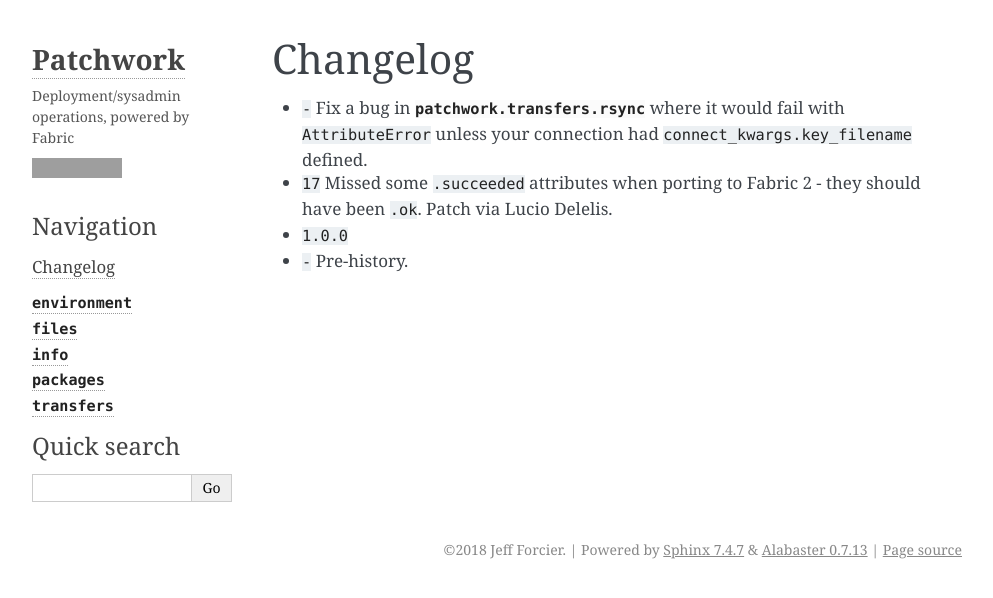
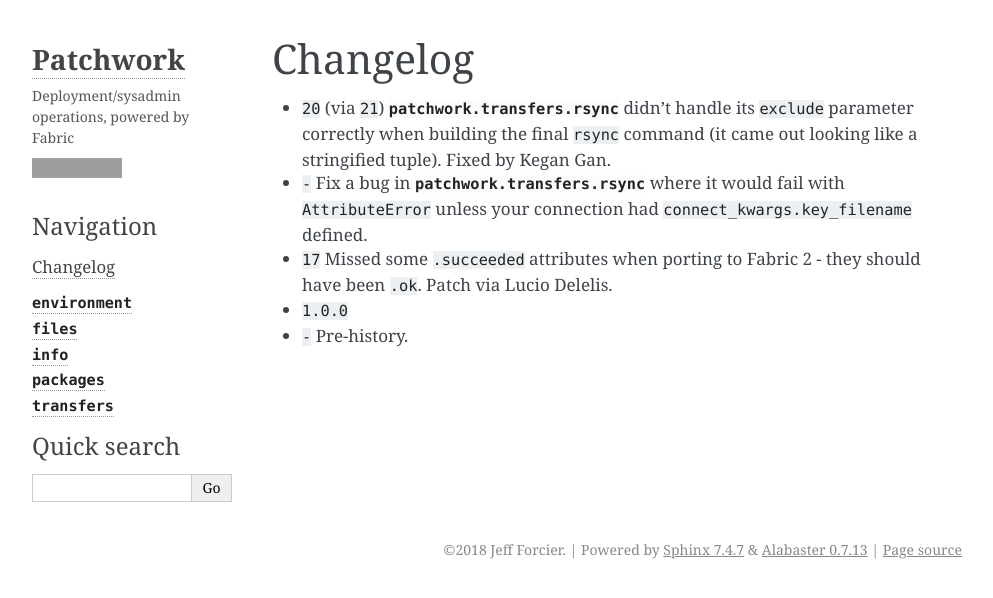
Before and after one commit to fabric/patchwork, a Sphinx documentation site: the page built from docs/changelog.rst, in a window 1280 px wide, cut to the strip 0-598 px from the top of the page. Shown: the whole strip, without its empty margins (148-1141 px from the left). Built offline with Sphinx 7.4.7, drawn with Linux system fonts in a browser that asks for light colours; cross-references to code outside the pages are shown as plain code; grey boxes are pictures that could not be loaded.

Commit message:
Changelog re #21, closes #21

```diff
--- a/docs/changelog.rst
+++ b/docs/changelog.rst
@@ -2,6 +2,9 @@
 Changelog
 =========
 
+- :bug:`20` (via :issue:`21`) `patchwork.transfers.rsync` didn't handle its
+  ``exclude`` parameter correctly when building the final ``rsync`` command (it
+  came out looking like a stringified tuple). Fixed by Kegan Gan.
 - :bug:`-` Fix a bug in `patchwork.transfers.rsync` where it would fail with
   ``AttributeError`` unless your connection had ``connect_kwargs.key_filename``
   defined.
```
